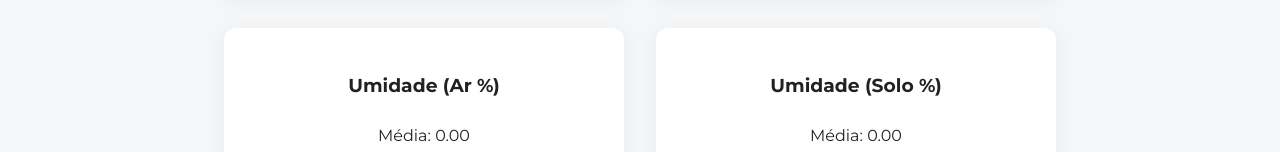
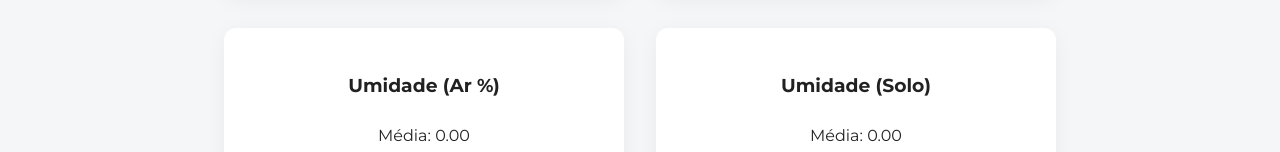
Before and after one commit to Ariel-Inacio/ppl-ec-2025-1-3-iot-t1-g1-agroflow, a React (Create React App) app in the folder client/: page / in a window 1280 px wide. Shown: the part 800-952 px from the top of the page. Built offline with nearby package versions, Linux system fonts and the light colour scheme; no server answers.

Commit message:
App: ajusta os limites máximos dos alvos possíveis

```diff
--- a/client/src/App.js
+++ b/client/src/App.js
@@ -7,10 +7,10 @@ import SensorSlider from './components/SensorSlider';
 import SensorTable from './components/SensorTable';
 
 const sensors = [
-  { key: 'temperatura', label: 'Temperatura (°C)', max: 50,    color: '#ff7300' },
-  { key: 'luminosidade',label: 'Luminosidade',     max: 10000, color: '#fdd835' },
-  { key: 'umidade_ar',  label: 'Umidade (Ar %)',   max: 100,   color: '#42a5f5' },
-  { key: 'umidade_solo',label: 'Umidade (Solo %)', max: 1000,  color: '#8d6e63' }
+  { key: 'temperatura', label: 'Temperatura (°C)', max: 80,   color: '#ff7300' },
+  { key: 'luminosidade',label: 'Luminosidade',     max: 4096, color: '#fdd835' },
+  { key: 'umidade_ar',  label: 'Umidade (Ar %)',   max: 100,  color: '#42a5f5' },
+  { key: 'umidade_solo',label: 'Umidade (Solo)',   max: 4096, color: '#8d6e63' }
 ];
 
 function App() {
```
